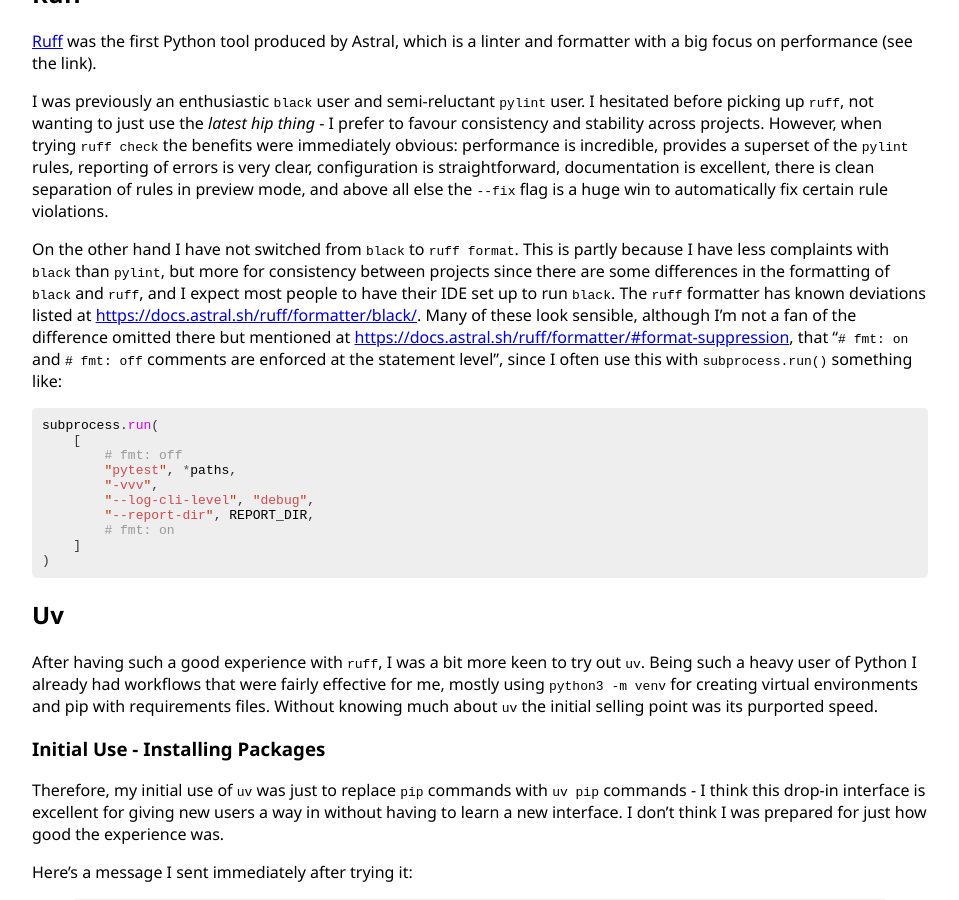
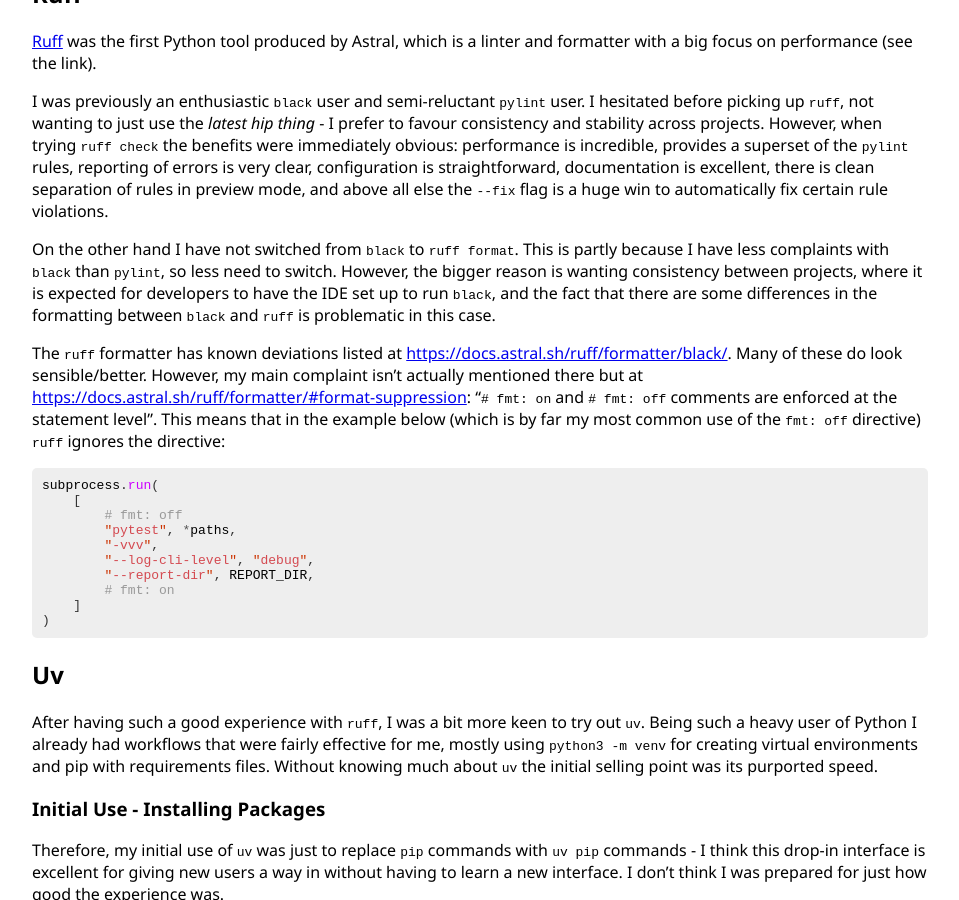
Before and after one commit to LewisGaul/LewisGaul.github.io, a Jekyll site: the page built from _posts/coding/2025-03-17-astral-python-tooling.md, in a window 1280 px wide and 900 px high, scrolled down 2512 px. Shown: the whole window, without its empty margins (160-1119 px from the left). Built offline with Jekyll 4.4.1, drawn with Linux system fonts in a browser that asks for light colours; some of the changed text lies outside the part shown.

Commit message:
Clarity to astral-python-tooling post

````diff
--- a/_posts/coding/2025-03-17-astral-python-tooling.md
+++ b/_posts/coding/2025-03-17-astral-python-tooling.md
@@ -86,9 +86,13 @@
 However, when trying `ruff check` the benefits were immediately obvious: performance is incredible, provides a superset of the `pylint` rules, reporting of errors is very clear, configuration is straightforward, documentation is excellent, there is clean separation of rules in preview mode, and above all else the `--fix` flag is a huge win to automatically fix certain rule violations.
 
 On the other hand I have not switched from `black` to `ruff format`.
-This is partly because I have less complaints with `black` than `pylint`, but more for consistency between projects since there are some differences in the formatting of `black` and `ruff`, and I expect most people to have their IDE set up to run `black`.
+This is partly because I have less complaints with `black` than `pylint`, so less need to switch.
+However, the bigger reason is wanting consistency between projects, where it is expected for developers to have the IDE set up to run `black`, and the fact that there are some differences in the formatting between `black` and `ruff` is problematic in this case.
+
 The `ruff` formatter has known deviations listed at <https://docs.astral.sh/ruff/formatter/black/>.
-Many of these look sensible, although I'm not a fan of the difference omitted there but mentioned at <https://docs.astral.sh/ruff/formatter/#format-suppression>, that "`# fmt: on` and `# fmt: off` comments are enforced at the statement level", since I often use this with `subprocess.run()` something like:
+Many of these do look sensible/better.
+However, my main complaint isn't actually mentioned there but at <https://docs.astral.sh/ruff/formatter/#format-suppression>: "`# fmt: on` and `# fmt: off` comments are enforced at the statement level".
+This means that in the example below (which is by far my most common use of the `fmt: off` directive) `ruff` ignores the directive:
 ```python
 subprocess.run(
     [
@@ -147,6 +151,26 @@
 
 This is a fantastic workflow, defaulting to consistent use of modern Python packaging features.
 For more details see <https://docs.astral.sh/uv/concepts/projects/dependencies/>.
+
+An example `pyproject.toml` when using this `uv` workflow is shown below.
+```toml
+[project]
+name = "myproject"
+version = 0.1.0
+dependencies = ["pyyaml"]
+
+[project.optional-dependencies]
+aws = ["boto3"]
+
+[build-system]
+requires = ["setuptools>=72.0.0"]
+build-backend = "setuptools.build_meta"
+
+[dependency-groups]
+dev = [
+  "pytest >=8.1.1,<9",
+]
+```
 
 ### Downloading Python Versions
 
@@ -227,7 +251,7 @@
 
 ### Updating Uv
 
-If `uv` was installed using the `curl` script, then to update you can simply run `uv self update`.
+If `uv` was installed using the script provided on the website, then to update you can simply run `uv self update`.
 This seems to just bring in more and more amazing features and improvements!
 
 
@@ -322,8 +346,9 @@
 sections.internal = ["myproject_internal"]
 ```
 
-The `_version.py` file is excluded because it is generated by `hatch-vcs`, which gets the version from the project's git tags.
-The config for this looks like:
+The `_version.py` file is excluded because it is generated by `hatch-vcs` (a project related to `hatch`/`hatchling`, an alternative to `setuptools` in this case), which gets the version from the project's git tags (`setuptools-scm` is another project that does this).
+
+For completeness, the section of config for the project build looks like:
 ```toml
 [project]
 name = "myproject"
````
